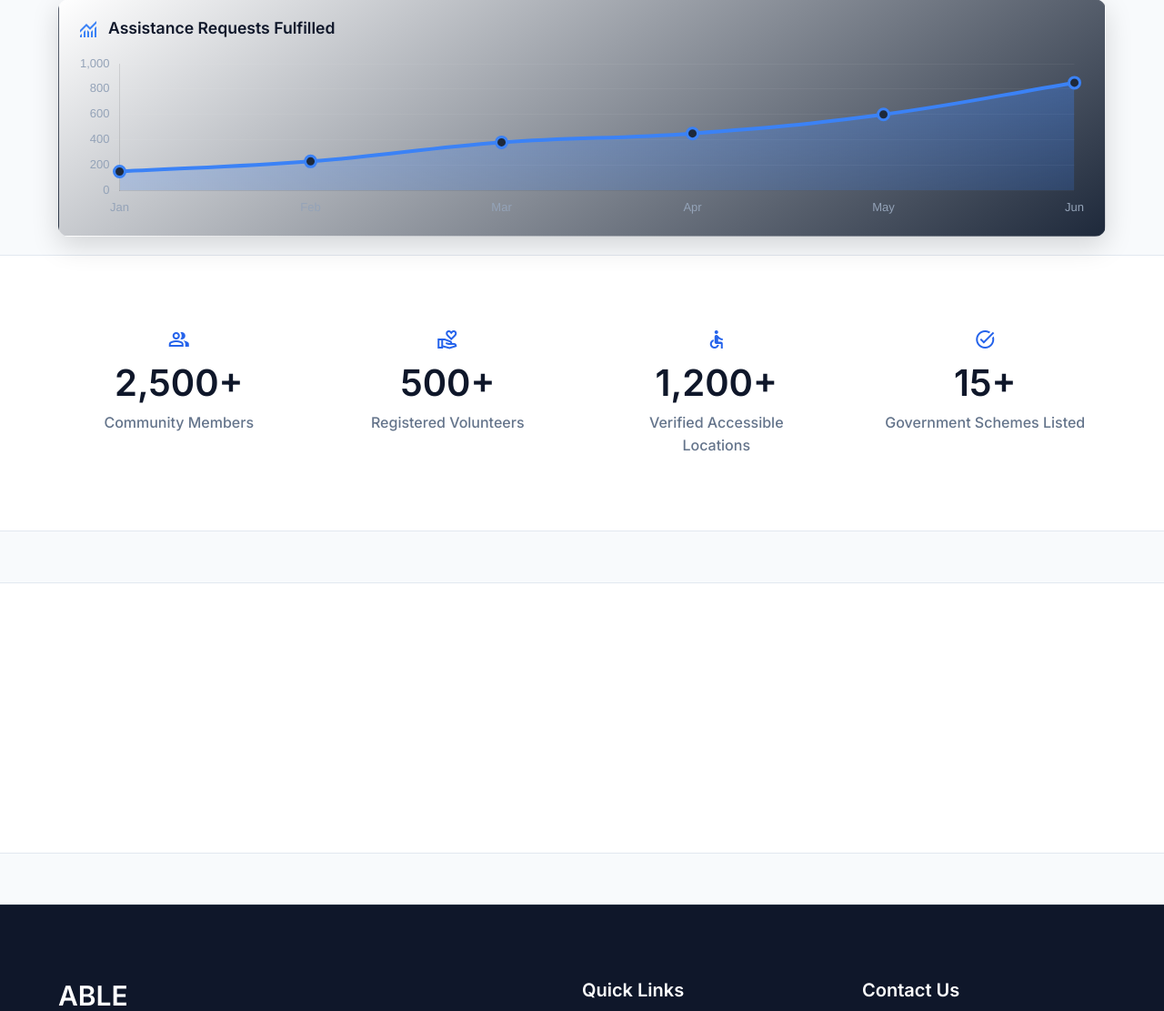
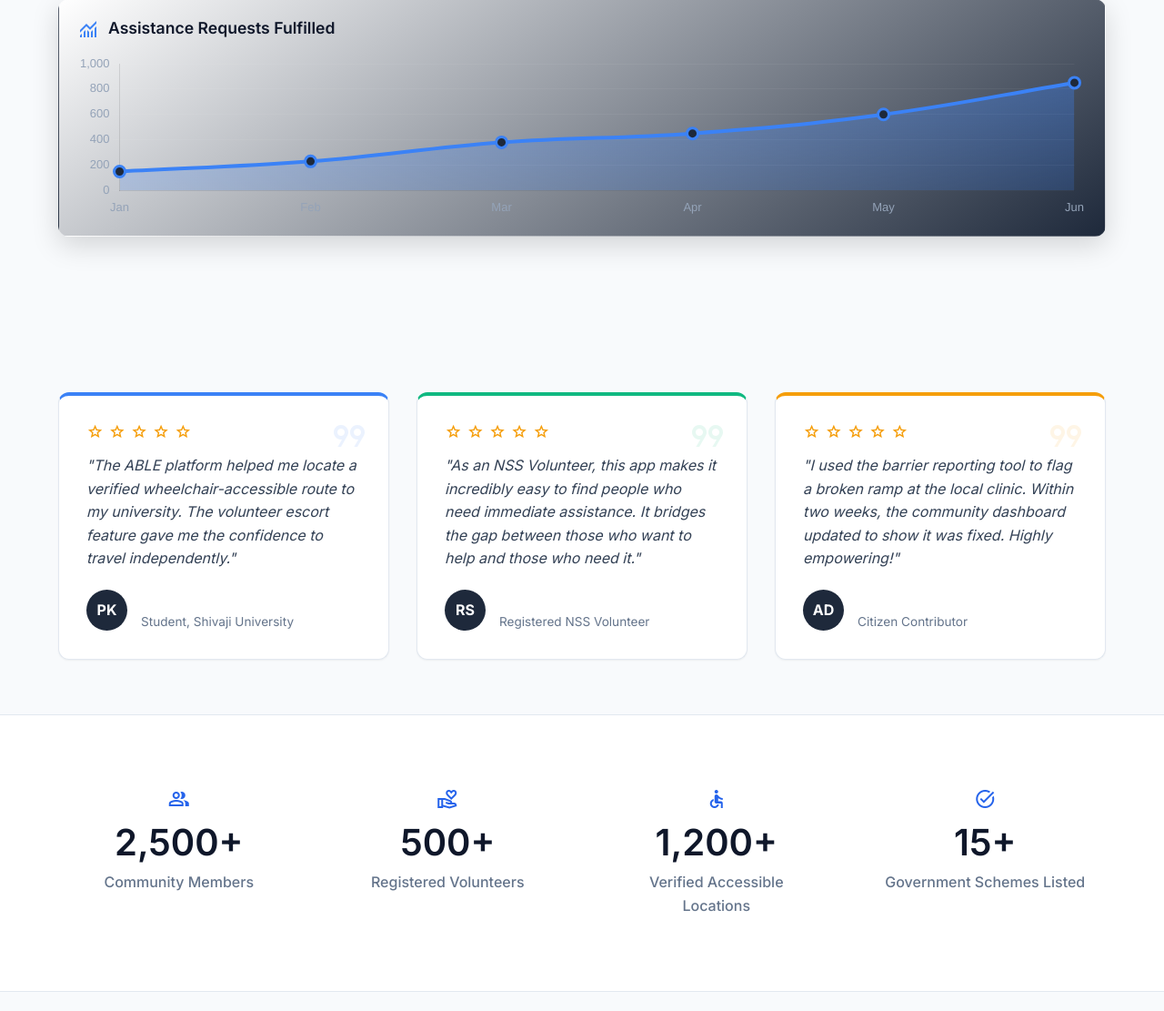
Before and after one commit to amoldaund141-source/ABLE, a Flask app: page / in a window 1280 px wide. Shown: the part 1902-3013 px from the top of the page at 91% size. Run offline with Flask 3, Linux system fonts and the light colour scheme.

Commit message:
UI: Add Voices of Inclusion testimonial section

```diff
--- a/templates/index.html
+++ b/templates/index.html
@@ -194,6 +194,61 @@
             </div>
         </section>
 
+        <!-- Voices of Inclusion Section -->
+        <section class="container" style="padding-top: 20px; padding-bottom: 60px;">
+            <div class="section-header animate-on-scroll">
+                <h2>Voices of Inclusion</h2>
+                <p>Real stories from citizens and volunteers who are building a barrier-free Pune.</p>
+            </div>
+
+            <div class="grid" style="grid-template-columns: repeat(3, 1fr); gap: 30px;">
+                <div class="card animate-on-scroll" style="background: var(--bg-surface); padding: 30px; border-top: 4px solid #3b82f6; position: relative;">
+                    <span class="material-symbols-outlined" style="position: absolute; top: 20px; right: 20px; font-size: 3rem; color: rgba(59, 130, 246, 0.1);">format_quote</span>
+                    <div style="display: flex; gap: 5px; color: #f59e0b; margin-bottom: 15px;">
+                        <span class="material-symbols-outlined" style="font-size: 1.2rem;">star</span><span class="material-symbols-outlined" style="font-size: 1.2rem;">star</span><span class="material-symbols-outlined" style="font-size: 1.2rem;">star</span><span class="material-symbols-outlined" style="font-size: 1.2rem;">star</span><span class="material-symbols-outlined" style="font-size: 1.2rem;">star</span>
+                    </div>
+                    <p style="font-style: italic; color: var(--text-main); line-height: 1.6; margin-bottom: 20px;">"The ABLE platform helped me locate a verified wheelchair-accessible route to my university. The volunteer escort feature gave me the confidence to travel independently."</p>
+                    <div style="display: flex; align-items: center; gap: 15px;">
+                        <div style="width: 45px; height: 45px; border-radius: 50%; background: #1e293b; display: flex; align-items: center; justify-content: center; color: white; font-weight: bold;">PK</div>
+                        <div>
+                            <h4 style="margin: 0; font-size: 1rem; color: white;">Priya K.</h4>
+                            <p style="margin: 0; font-size: 0.85rem; color: var(--text-muted);">Student, Shivaji University</p>
+                        </div>
+                    </div>
+                </div>
+
+                <div class="card animate-on-scroll" style="background: var(--bg-surface); padding: 30px; border-top: 4px solid #10b981; position: relative;">
+                    <span class="material-symbols-outlined" style="position: absolute; top: 20px; right: 20px; font-size: 3rem; color: rgba(16, 185, 129, 0.1);">format_quote</span>
+                    <div style="display: flex; gap: 5px; color: #f59e0b; margin-bottom: 15px;">
+                        <span class="material-symbols-outlined" style="font-size: 1.2rem;">star</span><span class="material-symbols-outlined" style="font-size: 1.2rem;">star</span><span class="material-symbols-outlined" style="font-size: 1.2rem;">star</span><span class="material-symbols-outlined" style="font-size: 1.2rem;">star</span><span class="material-symbols-outlined" style="font-size: 1.2rem;">star</span>
+                    </div>
+                    <p style="font-style: italic; color: var(--text-main); line-height: 1.6; margin-bottom: 20px;">"As an NSS Volunteer, this app makes it incredibly easy to find people who need immediate assistance. It bridges the gap between those who want to help and those who need it."</p>
+                    <div style="display: flex; align-items: center; gap: 15px;">
+                        <div style="width: 45px; height: 45px; border-radius: 50%; background: #1e293b; display: flex; align-items: center; justify-content: center; color: white; font-weight: bold;">RS</div>
+                        <div>
+                            <h4 style="margin: 0; font-size: 1rem; color: white;">Rahul S.</h4>
+                            <p style="margin: 0; font-size: 0.85rem; color: var(--text-muted);">Registered NSS Volunteer</p>
+                        </div>
+                    </div>
+                </div>
+
+                <div class="card animate-on-scroll" style="background: var(--bg-surface); padding: 30px; border-top: 4px solid #f59e0b; position: relative;">
+                    <span class="material-symbols-outlined" style="position: absolute; top: 20px; right: 20px; font-size: 3rem; color: rgba(245, 158, 11, 0.1);">format_quote</span>
+                    <div style="display: flex; gap: 5px; color: #f59e0b; margin-bottom: 15px;">
+                        <span class="material-symbols-outlined" style="font-size: 1.2rem;">star</span><span class="material-symbols-outlined" style="font-size: 1.2rem;">star</span><span class="material-symbols-outlined" style="font-size: 1.2rem;">star</span><span class="material-symbols-outlined" style="font-size: 1.2rem;">star</span><span class="material-symbols-outlined" style="font-size: 1.2rem;">star</span>
+                    </div>
+                    <p style="font-style: italic; color: var(--text-main); line-height: 1.6; margin-bottom: 20px;">"I used the barrier reporting tool to flag a broken ramp at the local clinic. Within two weeks, the community dashboard updated to show it was fixed. Highly empowering!"</p>
+                    <div style="display: flex; align-items: center; gap: 15px;">
+                        <div style="width: 45px; height: 45px; border-radius: 50%; background: #1e293b; display: flex; align-items: center; justify-content: center; color: white; font-weight: bold;">AD</div>
+                        <div>
+                            <h4 style="margin: 0; font-size: 1rem; color: white;">Amit D.</h4>
+                            <p style="margin: 0; font-size: 0.85rem; color: var(--text-muted);">Citizen Contributor</p>
+                        </div>
+                    </div>
+                </div>
+            </div>
+        </section>
+
         <!-- Stats Section -->
         <section class="stats-section bg-light">
             <div class="container grid-4">
```
